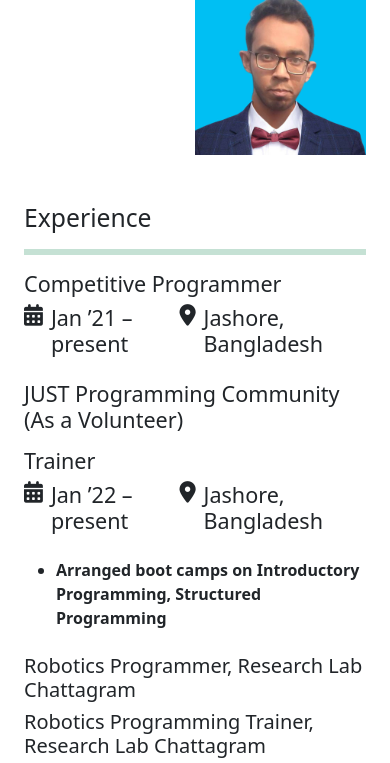
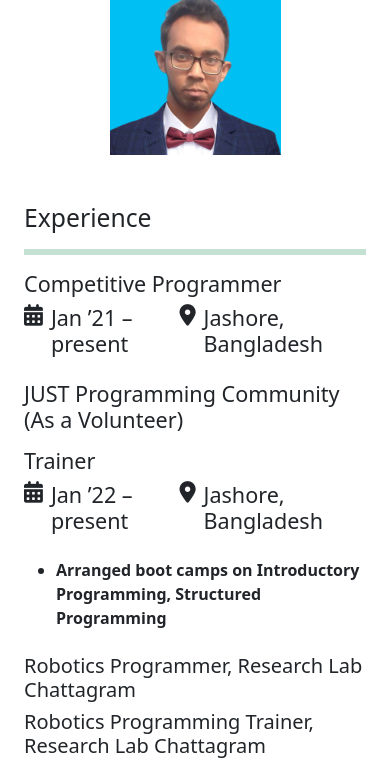
Before and after one commit to ashik190141/CV, a plain HTML site: page index.html in a window 390 px wide. Shown: the part 337-1100 px from the top of the page. Drawn offline with Linux system fonts and the light colour scheme.

Commit message:
responsive

```diff
--- a/index.html
+++ b/index.html
@@ -48,7 +48,7 @@
                     </div>
                 </div>
             </div>
-            <div class="col-12 col-md-4 d-flex justify-content-end">
+            <div class="col-12 col-md-4 d-flex justify-content-lg-end justify-content-center">
                 <img src="ashik.jpg" alt="" class="w-50">
             </div>
         </div>
```
